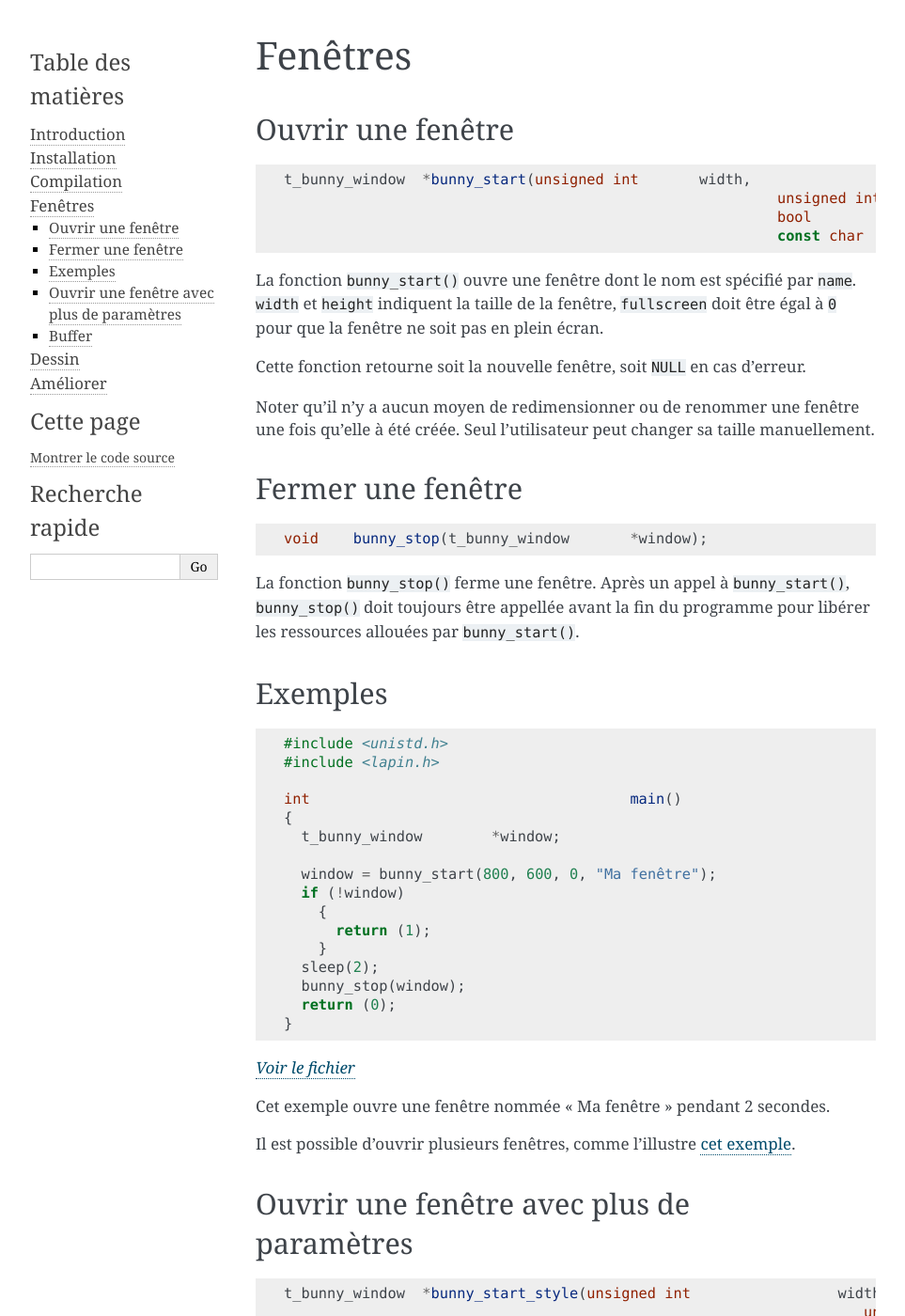
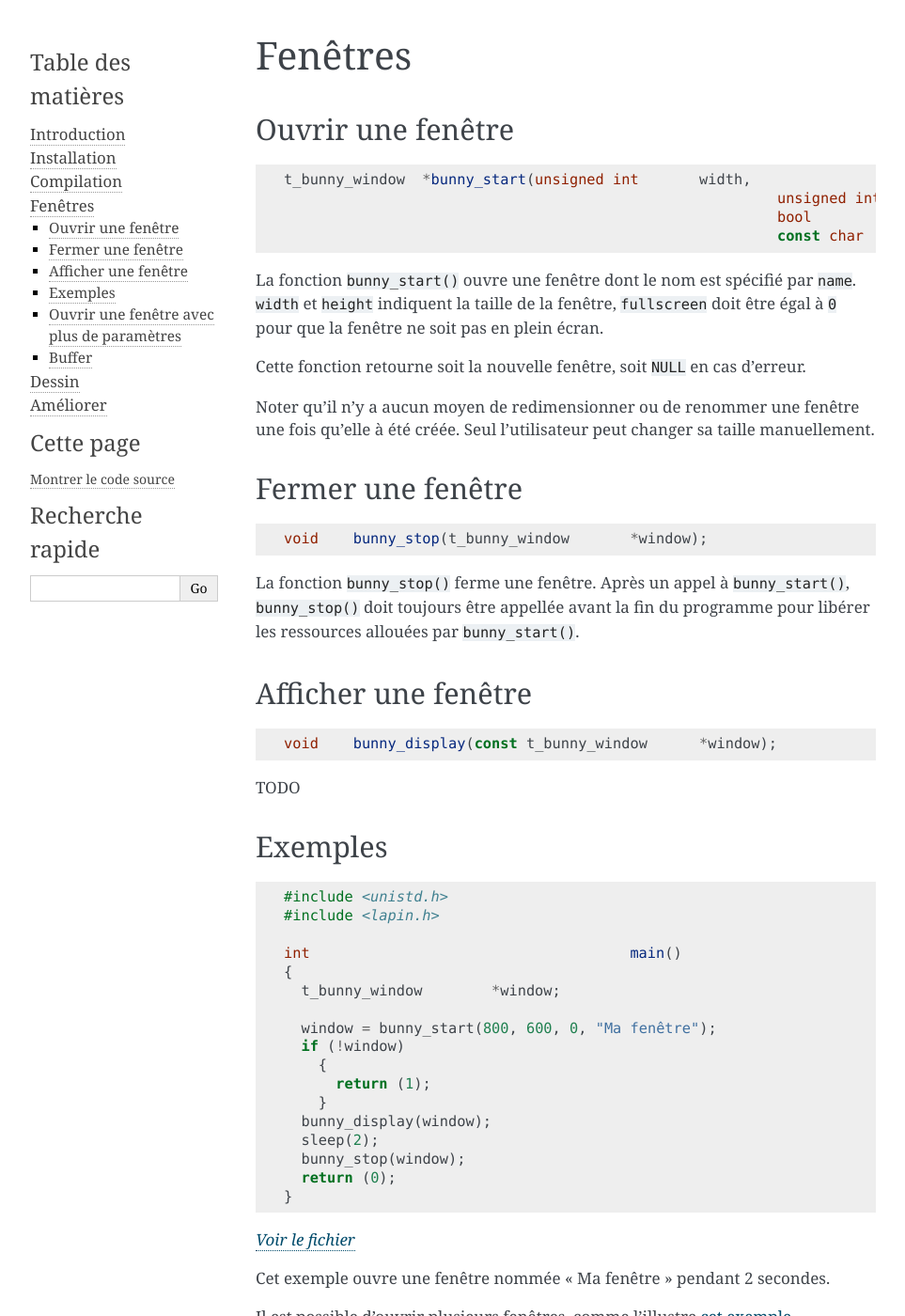
Before and after one commit to motet-a/liblapin-tutorial, a Sphinx documentation site: the page built from source/windows.md, in a window 1280 px wide and 1400 px high. Shown: the whole window at 94% size, without its empty margins (148-1111 px from the left). Built offline with Sphinx 7.4.7, drawn with Linux system fonts in a browser that asks for light colours.

````diff
--- a/source/windows.md
+++ b/source/windows.md
@@ -31,6 +31,14 @@ Après un appel à `bunny_start()`, `bunny_stop()` doit toujours
 être appellée avant la fin du programme pour libérer les ressources
 allouées par `bunny_start()`.
 
+## Afficher une fenêtre ##
+
+```c
+void	bunny_display(const t_bunny_window	*window);
+```
+
+TODO
+
 ## Exemples ##
 
 ```c
@@ -46,6 +54,7 @@ int					main()
     {
       return (1);
     }
+  bunny_display(window);
   sleep(2);
   bunny_stop(window);
   return (0);
````
Also changed, not shown: source/intro.md (+5 -2 lines).
